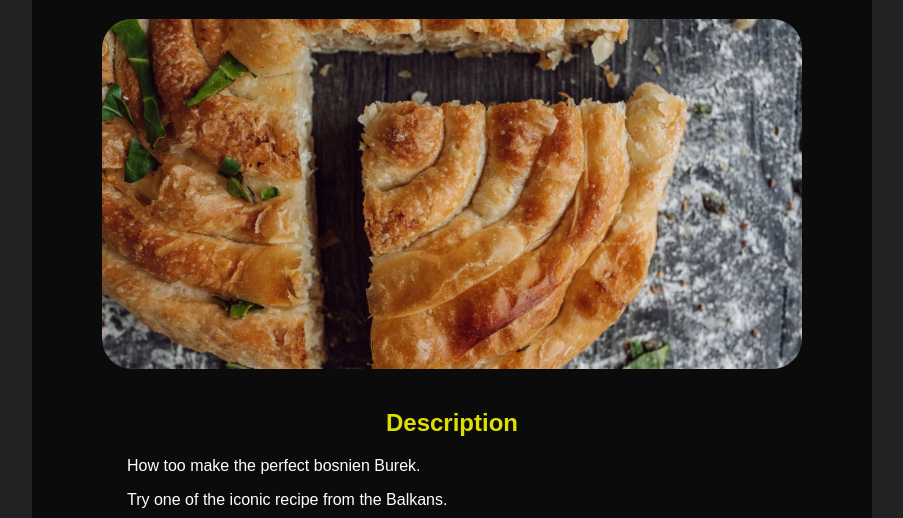
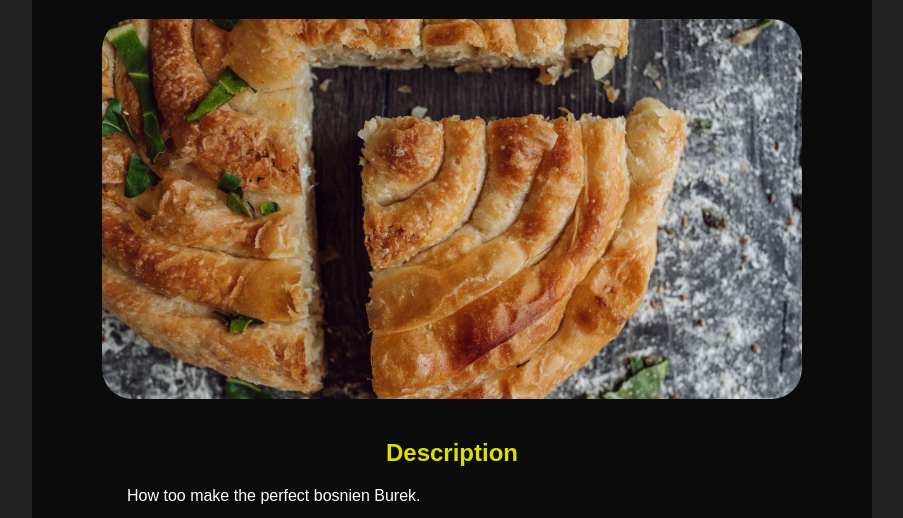
Before and after one commit to otac90/odin-recipes, a plain HTML site: page recipes/burek.html in a window 1280 px wide. Shown: the part 249-767 px from the top of the page, without its empty margins (188-1091 px from the left). Drawn offline with Linux system fonts and the light colour scheme.

Commit message:
fixed the <ol> overflow. added some dynamic sizes, when resizing the browser window

```diff
--- a/recipes/burek.html
+++ b/recipes/burek.html
@@ -19,7 +19,9 @@
         </ul>
 
         <h1 class="title">Burek</h1>
-        <img class="thumbnail" src="../images/burek.jpeg" />
+        <div class="thumbnail">
+          <img src="../images/burek.jpeg" />
+        </div>
 
         <h2 class="title">Description</h2>
         <p>How too make the perfect bosnien Burek.</p>
--- a/styles/style.css
+++ b/styles/style.css
@@ -5,7 +5,7 @@ body {
 .body {
     background-color: #000000AA;
     height: auto;
-    width: 800px;
+    max-width: 800px;
     padding: 20px;
     border-radius: 30px;
     margin: auto;
@@ -14,7 +14,7 @@ body {
 .content {
     color: #ffffff;
     height: auto;
-    width: 700px;
+    max-width: 700px;
     margin: auto;
     font-family:Arial, Helvetica, sans-serif;
 }
@@ -44,17 +44,23 @@ p {
     padding-top: 20px;
 }
 
-img {
-    height: 350px;
-    width: 700px;
+.thumbnail {
+    max-width: 700px;
+    height: auto;
+    border-radius: 30px;
+    margin: 0 auto;
+    overflow: hidden;
+}
+
+.thumbnail img {
+    display: block;
     object-fit: cover;
     border-radius: 30px;
-}
-
-.thumbnail {
-    display: block;
-    margin-left: auto;
-    margin-right: auto;
+    margin: 0 auto;
+    max-width: 100%;
+    max-height: 100%;
+    height: 380px;
+    width: 700px;
 }
 
 .ingredient {
@@ -62,7 +68,7 @@ img {
 }
 
 .steps {
-    width: 600px;
+    max-width: 600px;
 }
 
 ul.nav {
@@ -104,4 +110,5 @@ li {
 
 ol {
     padding-left: 2.5em;
+    overflow: auto;
 }
```
Also changed, not shown: recipes/burger.html (+3 -1 lines), recipes/lasagna.html (+3 -1 lines), recipes/pizza.html (+3 -1 lines).
